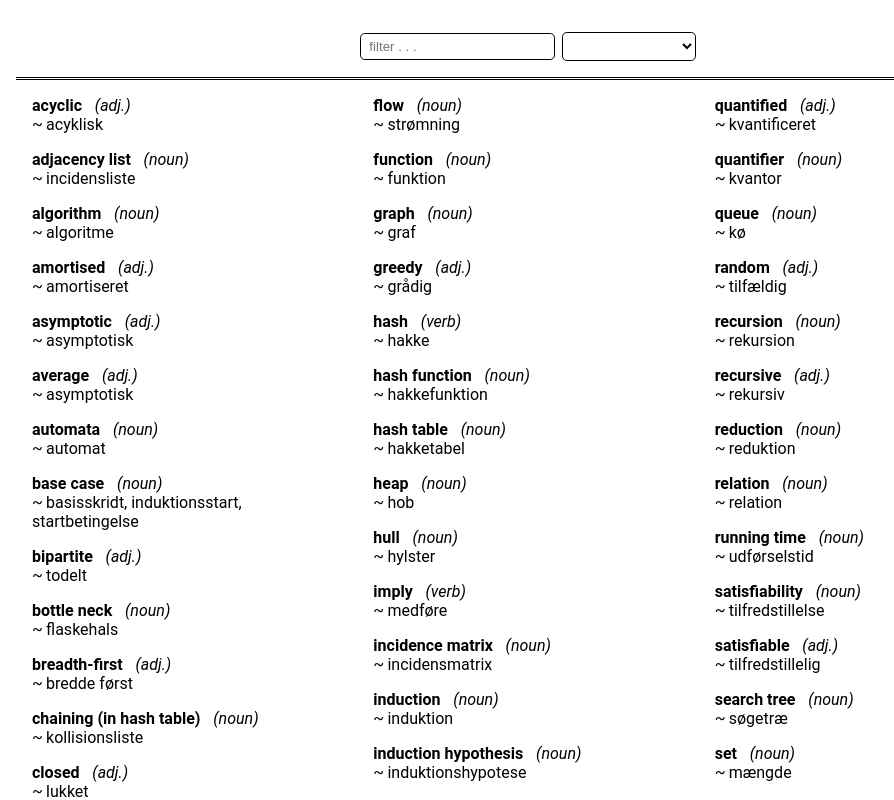
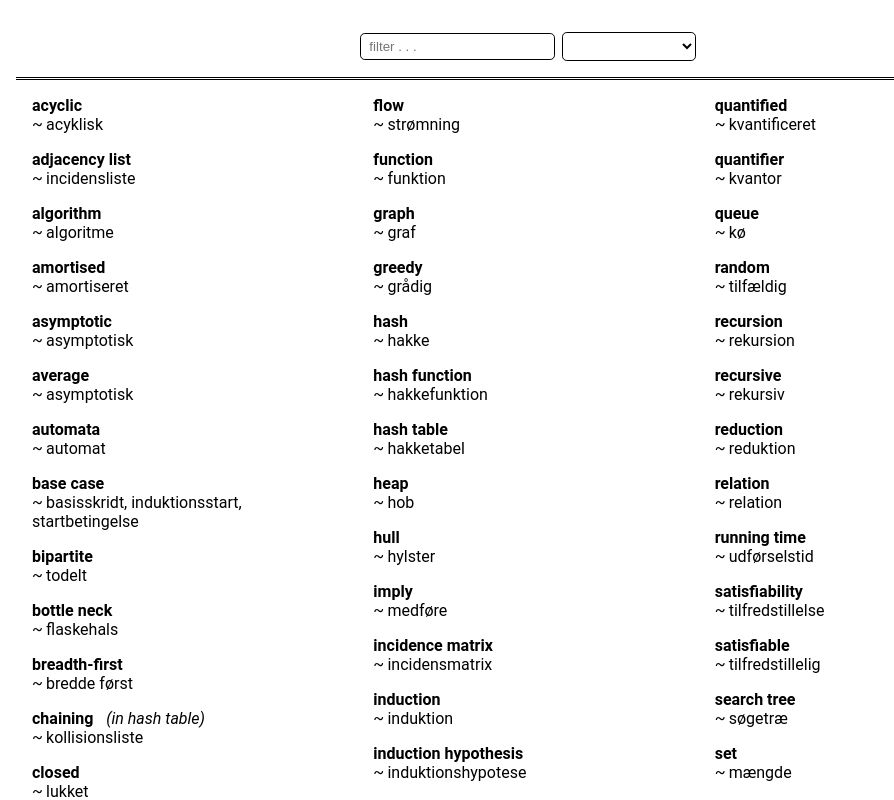
Before and after one commit to SSoelvsten/en-dk, a React (Create React App) app: page / in a window 1280 px wide. Shown: the top 800 px of the page, without its empty margins (112-1006 px from the left). Built offline with nearby package versions, Linux system fonts and the light colour scheme.

Commit message:
Remove 'word type' in favour of 'note'

```diff
--- a/src/App.tsx
+++ b/src/App.tsx
@@ -18,7 +18,8 @@ const App = () => {
       <div className="Words">
         {Dictionary.en_dk
                    .filter((l : Dictionary.Lexeme) => {
-                      return l.word.includes(filterCtxt.input)
+                      return (l.word.includes(filterCtxt.input)
+                              || (!l.note || l.note.includes(filterCtxt.input)))
                           && l.keywords.some((kw : string) => kw.includes(filterCtxt.category))
                     })
                    .map((l: Dictionary.Lexeme) => {
--- a/src/Lexeme.scss
+++ b/src/Lexeme.scss
@@ -6,7 +6,7 @@
     font-weight: bold;
     margin-right: 0.8rem;
   }
-  .Type {
+  .Note {
     display: inline-block;
     font-style: italic;
   }
--- a/src/Lexeme.tsx
+++ b/src/Lexeme.tsx
@@ -10,7 +10,7 @@ const Lexeme = ({ lexeme } : LexemeProps) => {
   return (
     <div className="Lexeme">
       <div className="Word">{lexeme.word}</div>
-      <div className="Type">({lexeme.type})</div>
+      { lexeme.note && <div className="Note">({lexeme.note})</div> }
 
       <div className="Translation">{lexeme.translation}</div>
     </div>
--- a/src/dictionary.ts
+++ b/src/dictionary.ts
@@ -1,5 +1,3 @@
-export type WordType = "noun" | "verb" | "adj." | "adv.";
-
 export type KeyWord = "algorithmics"
                     | "cryptography"
                     | "geometry"
@@ -12,7 +10,7 @@ export type KeyWord = "algorithmics"
 
 export type Lexeme = {
   word: string;
-  type: WordType;
+  note?: string;
   translation: string;
   keywords: KeyWord[];
 };
@@ -20,673 +18,562 @@ export type Lexeme = {
 export const en_dk : Lexeme[] = [
   {
     word: "acyclic",
-    type: "adj.",
     translation: "acyklisk",
     keywords: ["algorithmics", "graph"]
   },
   {
     word: "adjacency list",
-    type: "noun",
     translation: "incidensliste",
     keywords: ["algorithmics", "graph"]
   },
   {
     word: "algorithm",
-    type: "noun",
     translation: "algoritme",
     keywords: ["algorithmics"]
   },
   {
     word: "amortised",
-    type: "adj.",
     translation: "amortiseret",
     keywords: ["algorithmics"]
   },
   {
     word: "asymptotic",
-    type: "adj.",
     translation: "asymptotisk",
     keywords: ["algorithmics"]
   },
   {
     word: "average",
-    type: "adj.",
     translation: "asymptotisk",
     keywords: ["algorithmics"]
   },
   {
     word: "automata",
-    type: "noun",
     translation: "automat",
     keywords: ["algorithmics", "graph", "logic"]
   },
   {
     word: "base case",
-    type: "noun",
     translation: "basisskridt, induktionsstart, startbetingelse",
     keywords: ["algorithmics", "logic"]
   },
   {
     word: "bipartite",
-    type: "adj.",
     translation: "todelt",
     keywords: ["graph"]
   },
   {
     word: "binary",
-    type: "adj.",
     translation: "binær",
     keywords: []
   },
   {
     word: "Boolean",
-    type: "noun",
     translation: "Boolsk",
     keywords: []
   },
   {
     word: "bottle neck",
-    type: "noun",
     translation: "flaskehals",
     keywords: ["algorithmics"]
   },
   {
     word: "breadth-first",
-    type: "adj.",
     translation: "bredde først",
     keywords: ["algorithmics", "graph"]
   },
   {
-    word: "chaining (in hash table)",
-    type: "noun",
+    word: "chaining",
+    note: "in hash table",
     translation: "kollisionsliste",
     keywords: ["algorithmics", "hashing"]
   },
   {
     word: "closed",
-    type: "adj.",
     translation: "lukket",
     keywords: ["logic", "mathematics"]
   },
   {
     word: "closure",
-    type: "noun",
     translation: "lukning",
     keywords: ["graph", "logic", "mathematics"]
   },
   {
     word: "collision",
-    type: "noun",
     translation: "kollision",
     keywords: ["algorithmics", "cryptography"]
   },
   {
     word: "compiler",
-    type: "noun",
     translation: "oversætter",
     keywords: []
   },
   {
     word: "complete",
-    type: "adj.",
     translation: "komplet",
     keywords: ["language theory", "logic"]
   },
   {
     word: "component",
-    type: "noun",
     translation: "komponent",
     keywords: ["algorithmics", "graph"]
   },
   {
     word: "computer",
-    type: "noun",
     translation: "datamat",
     keywords: []
   },
   {
     word: "concatenate",
-    type: "verb",
     translation: "konkatenere",
     keywords: ["cryptography", "language theory"]
   },
   {
     word: "configuration",
-    type: "noun",
     translation: "konfiguration",
     keywords: ["algorithmics", "language theory"]
   },
   {
     word: "connected component",
-    type: "noun",
     translation: "sammenhængskomponent",
     keywords: ["algorithmics", "graph"]
   },
   {
     word: "convex",
-    type: "verb",
     translation: "konveks",
     keywords: ["algorithmics", "geometry", "mathematics"]
   },
   {
     word: "correctness",
-    type: "noun",
     translation: "korrekthed",
     keywords: ["algorithmics"]
   },
   {
     word: "countable",
-    type: "adj.",
     translation: "tællelig",
     keywords: ["mathematics"]
   },
   {
     word: "cut",
-    type: "noun",
     translation: "snit",
     keywords: ["graph"]
   },
   {
     word: "cycle",
-    type: "noun",
     translation: "cykel",
     keywords: ["algorithmics", "graph"]
   },
   {
     word: "cyclic",
-    type: "adj.",
     translation: "cyklisk",
     keywords: ["algorithmics", "graph"]
   },
   {
     word: "data structure",
-    type: "noun",
     translation: "datastruktur",
     keywords: ["algorithmics"]
   },
   {
     word: "deterministic",
-    type: "adj.",
     translation: "deterministisk",
     keywords: ["algorithmics", "language theory"]
   },
   {
     word: "dictionary",
-    type: "noun",
     translation: "ordbog",
     keywords: ["algorithmics"]
   },
   {
     word: "divide-and-conquer",
-    type: "adj.",
     translation: "Del-og-kompinér",
     keywords: ["algorithmics"]
   },
   {
     word: "difference",
-    type: "noun",
     translation: "difference, forskel",
     keywords: ["mathematics"]
   },
   {
     word: "directed",
-    type: "adj.",
     translation: "orienteret",
     keywords: ["graph"]
   },
   {
     word: "depth-first",
-    type: "adj.",
     translation: "dybde først",
     keywords: ["algorithmics", "graph"]
   },
   {
     word: "edge",
-    type: "noun",
     translation: "kant",
     keywords: ["graph"]
   },
   {
     word: "finite",
-    type: "adj.",
     translation: "endelig",
     keywords: ["mathematics"]
   },
   {
     word: "flow",
-    type: "noun",
     translation: "strømning",
     keywords: ["algorithmics"]
   },
   {
     word: "function",
-    type: "noun",
     translation: "funktion",
     keywords: ["cryptography", "logic"]
   },
   {
     word: "graph",
-    type: "noun",
     translation: "graf",
     keywords: ["graph"]
   },
   {
     word: "greedy",
-    type: "adj.",
     translation: "grådig",
     keywords: ["algorithmics"]
   },
   {
     word: "hash",
-    type: "verb",
     translation: "hakke",
     keywords: ["algorithmics", "cryptography", "hashing"]
   },
   {
     word: "hash function",
-    type: "noun",
     translation: "hakkefunktion",
     keywords: ["algorithmics", "cryptography", "hashing"]
   },
   {
     word: "hash table",
-    type: "noun",
     translation: "hakketabel",
     keywords: ["algorithmics", "hashing"]
   },
   {
     word: "heap",
-    type: "noun",
     translation: "hob",
     keywords: ["algorithmics"]
   },
   {
     word: "hull",
-    type: "noun",
     translation: "hylster",
     keywords: ["algorithmics", "geometry"]
   },
   {
     word: "imply",
-    type: "verb",
     translation: "medføre",
     keywords: ["logic"]
   },
   {
     word: "incidence matrix",
-    type: "noun",
     translation: "incidensmatrix",
     keywords: ["algorithmics", "graph"]
   },
   {
     word: "induction",
-    type: "noun",
     translation: "induktion",
     keywords: ["logic"]
   },
   {
     word: "induction hypothesis",
-    type: "noun",
     translation: "induktionshypotese",
     keywords: ["logic"]
   },
   {
     word: "inductive",
-    type: "adj.",
     translation: "induktiv",
     keywords: ["logic"]
   },
   {
     word: "inductive case",
-    type: "noun",
     translation: "induktionskridt",
     keywords: ["logic"]
   },
   {
     word: "infinite",
-    type: "adj.",
     translation: "uendelig",
     keywords: ["mathematics"]
   },
   {
     word: "input",
-    type: "noun",
     translation: "inddata",
     keywords: ["algorithmics", "cryptography", "language theory"]
   },
   {
     word: "intersection",
-    type: "noun",
     translation: "fællesmængde",
     keywords: ["mathematics"]
   },
   {
     word: "invariant",
-    type: "noun",
     translation: "invariant",
     keywords: ["algorithmics"]
   },
   {
     word: "key",
-    type: "noun",
     translation: "nøgle",
     keywords: ["cryptography", "algorithmics"]
   },
   {
     word: "language",
-    type: "noun",
     translation: "sprog",
     keywords: ["cryptography", "language theory", "logic"]
   },
   {
     word: "linked list",
-    type: "noun",
     translation: "kædet liste, kædede lister",
     keywords: ["algorithmics"]
   },
   {
     word: "location",
-    type: "noun",
     translation: "lokation",
     keywords: ["graph"]
   },
   {
     word: "matrix, matrices",
-    type: "noun",
     translation: "matrix, matrice",
     keywords: ["mathematics"]
   },
   {
     word: "memory",
-    type: "noun",
     translation: "hukommelse",
     keywords: ["algorithmics"]
   },
   {
     word: "monad",
-    type: "noun",
     translation: "monade",
     keywords: ["logic"]
   },
   {
     word: "monadic",
-    type: "adj.",
     translation: "monadisk",
     keywords: []
   },
   {
     word: "node",
-    type: "noun",
     translation: "knude",
     keywords: ["graph"]
   },
   {
     word: "open adressing",
-    type: "noun",
     translation: "åben adressering",
     keywords: ["algorithmics", "hashing"]
   },
   {
     word: "output",
-    type: "noun",
     translation: "uddata",
     keywords: ["algorithmics", "cryptography", "language theory"]
   },
   {
     word: "path",
-    type: "noun",
     translation: "sti, vej",
     keywords: ["algorithmics", "graph"]
   },
   {
     word: "path compression",
-    type: "noun",
     translation: "stikomprimering",
     keywords: ["algorithmics"]
   },
   {
     word: "pattern",
-    type: "noun",
     translation: "mønster",
     keywords: ["algorithmics"]
   },
   {
     word: "planar",
-    type: "adj.",
     translation: "planar",
     keywords: ["graph"]
   },
   {
     word: "prefix",
-    type: "noun",
     translation: "præfiks",
     keywords: ["algorithmics", "language theory"]
   },
   {
     word: "priority queue",
-    type: "noun",
     translation: "prioritetskø",
     keywords: ["algorithmics"]
   },
   {
     word: "quantified",
-    type: "adj.",
     translation: "kvantificeret",
     keywords: ["logic"]
   },
   {
     word: "quantifier",
-    type: "noun",
     translation: "kvantor",
     keywords: ["logic"]
   },
   {
     word: "queue",
-    type: "noun",
     translation: "kø",
     keywords: ["algorithmics"]
   },
   {
     word: "random",
-    type: "adj.",
     translation: "tilfældig",
     keywords: ["algorithmics", "cryptography"]
   },
   {
     word: "recursion",
-    type: "noun",
     translation: "rekursion",
     keywords: ["algorithmics", "logic"]
   },
   {
     word: "recursive",
-    type: "adj.",
     translation: "rekursiv",
     keywords: ["algorithmics", "logic"]
   },
   {
     word: "reduction",
-    type: "noun",
     translation: "reduktion",
     keywords: ["cryptography", "language theory"]
   },
   {
     word: "relation",
-    type: "noun",
     translation: "relation",
     keywords: ["algorithmics", "graph", "language theory", "logic", "mathematics"]
   },
   {
     word: "running time",
-    type: "noun",
     translation: "udførselstid",
     keywords: ["algorithmics"]
   },
   {
     word: "satisfiability",
-    type: "noun",
     translation: "tilfredstillelse",
     keywords: ["logic"]
   },
   {
     word: "satisfiable",
-    type: "adj.",
     translation: "tilfredstillelig",
     keywords: ["logic"]
   },
   {
     word: "search tree",
-    type: "noun",
     translation: "søgetræ",
     keywords: ["algorithmics"]
   },
   {
     word: "set",
-    type: "noun",
     translation: "mængde",
     keywords: ["mathematics"]
   },
   {
     word: "sequence",
-    type: "noun",
     translation: "sekvens",
     keywords: ["algorithmics", "language theory"]
   },
   {
     word: "sink",
-    type: "noun",
     translation: "afløb, dræn",
     keywords: ["graph"]
   },
   {
     word: "sound",
-    type: "adj.",
     translation: "sund",
     keywords: ["language theory", "logic"]
   },
   {
     word: "source",
-    type: "noun",
     translation: "kilde",
     keywords: ["graph"]
   },
   {
     word: "stack",
-    type: "noun",
     translation: "stak",
     keywords: ["algorithmics"]
   },
   {
     word: "state",
-    type: "noun",
     translation: "tilstand",
     keywords: ["graph"]
   },
   {
     word: "string",
-    type: "noun",
     translation: "streng, ord",
     keywords: ["algorithmics", "cryptography", "language theory"]
   },
   {
     word: "subset",
-    type: "noun",
     translation: "delmængde",
     keywords: ["mathematics"]
   },
   {
     word: "suffix",
-    type: "noun",
     translation: "suffiks",
     keywords: ["algorithmics", "language theory"]
   },
   {
     word: "ternary",
-    type: "adj.",
     translation: "trinær",
     keywords: []
   },
   {
     word: "termination",
-    type: "noun",
     translation: "terminering",
     keywords: ["algorithmics"]
   },
   {
     word: "topologic",
-    type: "adj.",
     translation: "topologisk",
     keywords: ["algorithmics", "graph"]
   },
   {
     word: "transition",
-    type: "noun",
     translation: "transition",
     keywords: ["graph"]
   },
   {
     word: "transition function",
-    type: "noun",
     translation: "transitionsfunktion",
     keywords: ["graph"]
   },
   {
     word: "transitive",
-    type: "noun",
     translation: "transitiv",
     keywords: ["graph", "logic", "mathematics"]
   },
   {
     word: "trie",
-    type: "noun",
     translation: "trie",
     keywords: ["algorithmics"]
   },
   {
     word: "undirected",
-    type: "adj.",
     translation: "uorienteret",
     keywords: ["graph"]
   },
   {
     word: "unary",
-    type: "adj.",
     translation: "unær",
     keywords: []
   },
   {
     word: "uncountable",
-    type: "adj.",
     translation: "overtællelig",
     keywords: ["mathematics"]
   },
   {
     word: "union",
-    type: "noun",
     translation: "forening, foreningsmængde",
     keywords: ["mathematics"]
   },
   {
     word: "universal",
-    type: "adj.",
     translation: "universel",
     keywords: ["algorithmics", "cryptography", "hashing"]
   },
   { // TODO: Add actual references
     word: "vertex, vertices",
-    type: "noun",
     translation: "se \"node\"",
     keywords: ["graph"]
   },
   {
     word: "weight",
-    type: "noun",
     translation: "vægt",
     keywords: ["algorithmics", "graph"]
   },
   { // TODO: Turn `translation` into a list of strings
     word: "word",
-    type: "noun",
     translation: "maskinord",
     keywords: ["algorithmics"]
   },
```
